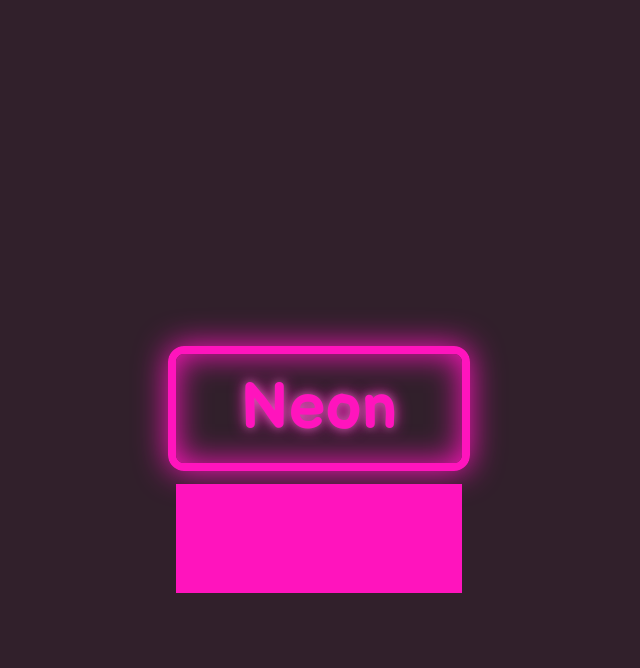
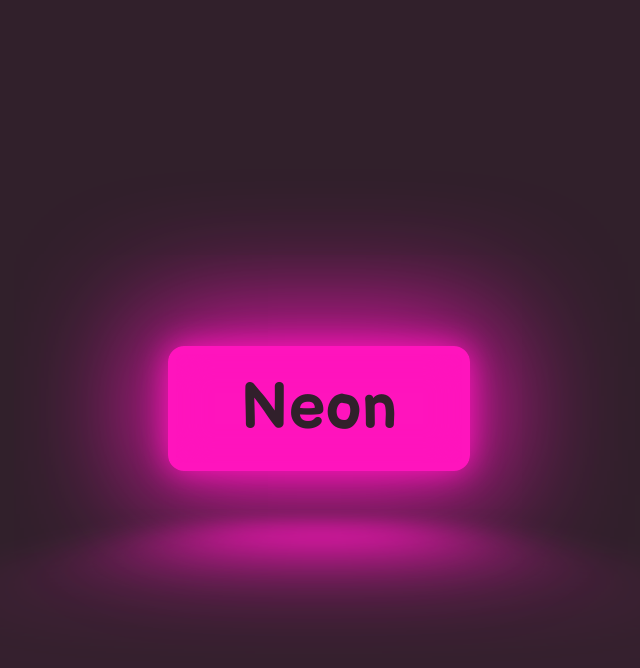
Before and after one commit to Tymkar/neon-button, a website: page index.html in a window 1280 px wide. Both pictures are taken after a click on the link "Neon". Shown: the whole page, without its empty margins (241-881 px from the left). Drawn offline with Linux system fonts and the light colour scheme.

Commit message:
complete button styles

```diff
--- a/style.css
+++ b/style.css
@@ -25,15 +25,16 @@ body {
   font-size: 4rem;
   color: var(--clr-neon);
   text-decoration: none;
-  border: currentColor 0.125em solid;
+  border: var(--clr-neon) 0.125em solid;
   padding: 0.25em 1em;
   border-radius: 0.25em;
-  text-shadow: 0 0 0.125em hsl(0 0% 100% / 0.3), 0 0 0.25em currentColor;
+  text-shadow: 0 0 0.125em hsl(0 0% 100% / 0.3), 0 0 0.25em var(--clr-neon);
   box-shadow: inset 0 0 0.5em 0 var(--clr-neon), 0 0 0.5em 0 var(--clr-neon);
   position: relative;
 }
 
 .neon-button::before {
+  pointer-events: none;
   content: "";
   position: absolute;
   background: var(--clr-neon);
@@ -41,4 +42,34 @@ body {
   left: 0;
   width: 100%;
   height: 100%;
+  transform: perspective(1em) rotateX(40deg) scale(1, 0.35);
+  filter: blur(1em);
+  opacity: 0.7;
 }
+
+.neon-button::after {
+  content: "";
+  position: absolute;
+  top: 0;
+  bottom: 0;
+  left: 0;
+  right: 0;
+  box-shadow: 0 0 2em 0.5em var(--clr-neon);
+  opacity: 0;
+  transition: opacity 100ms linear;
+  background-color: var(--clr-neon);
+  z-index: -1;
+}
+
+.neon-button:hover::after,
+.neon-button:hover::before,
+.neon-button:focus::after,
+.neon-button:focus::before {
+  opacity: 1;
+}
+
+.neon-button:hover,
+.neon-button:focus {
+  color: var(--clr-bg);
+  text-shadow: none;
+}
```
